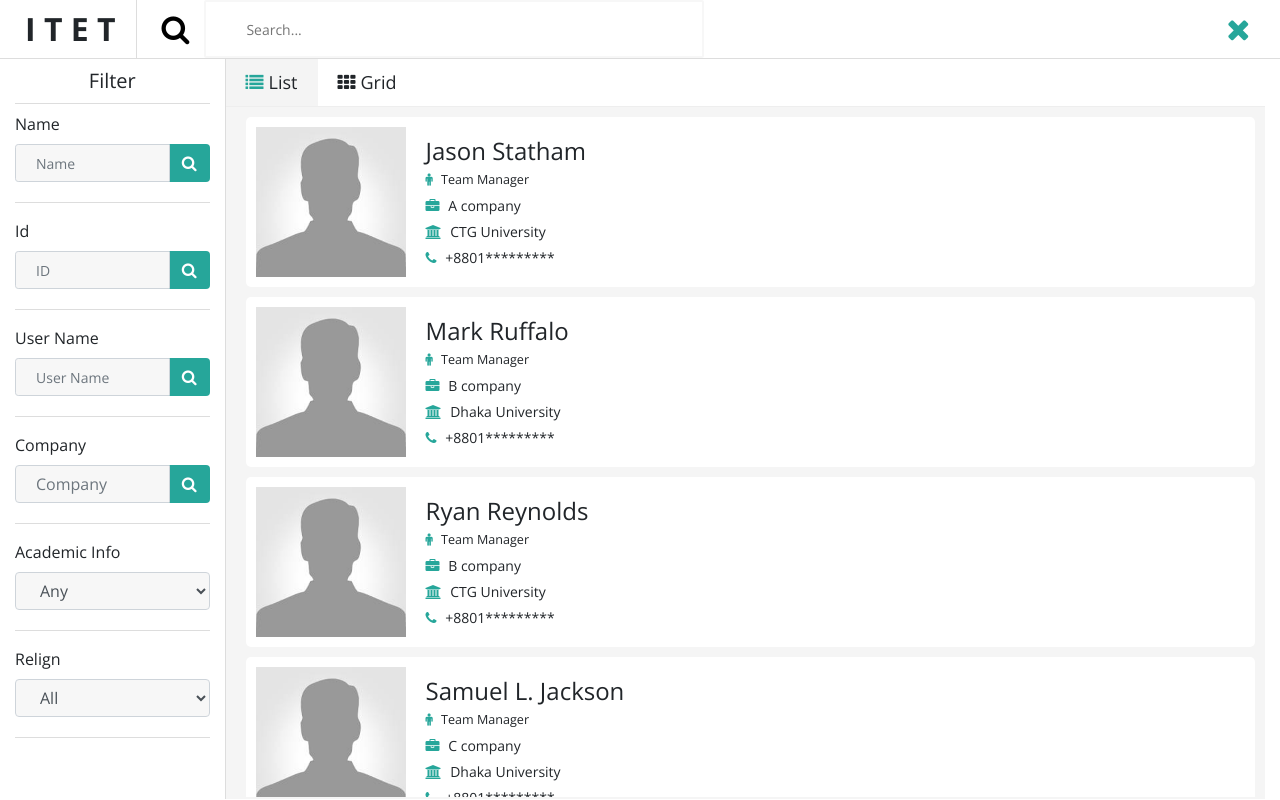
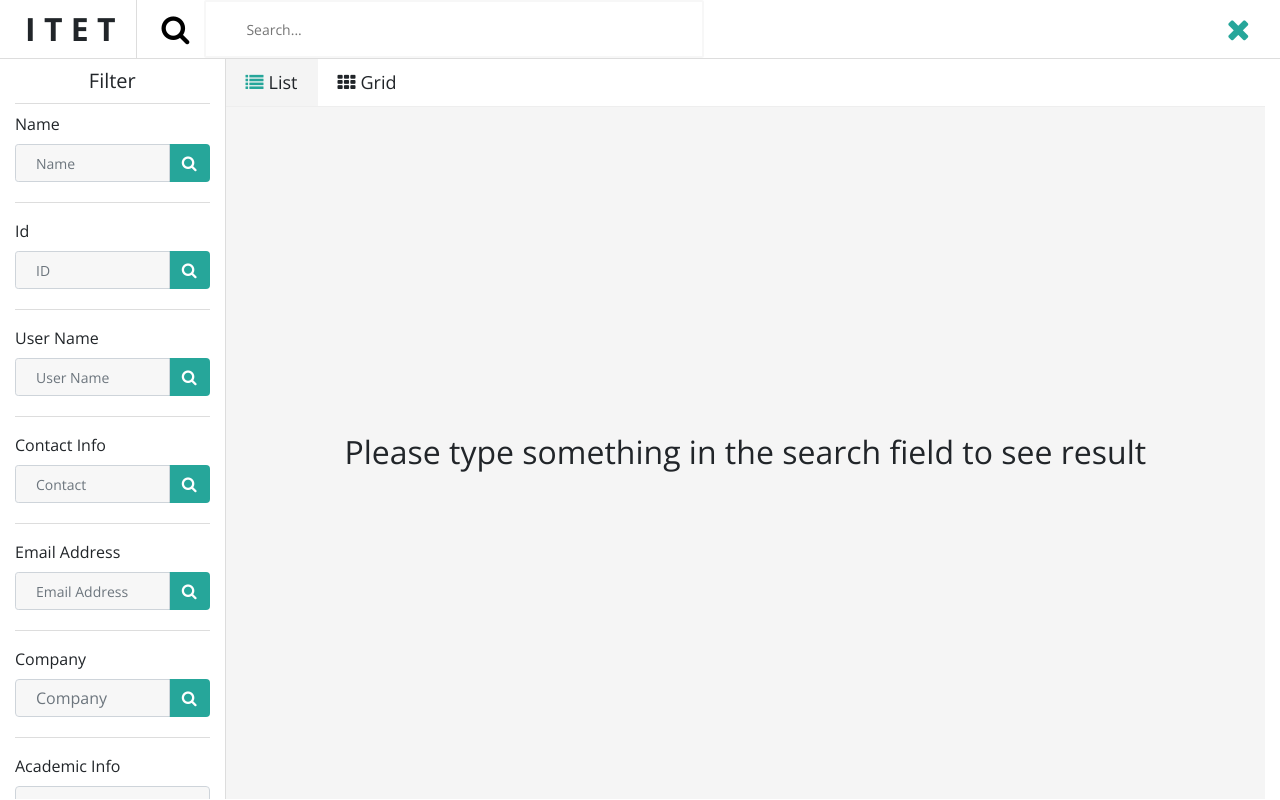
Before and after one commit to UndefinedMamun/ngItet, an Angular app: page /search in a window 1280 px wide. Built offline with nearby package versions, Linux system fonts and the light colour scheme.

Commit message:
main Search init and add more filter

```diff
--- a/src/app/app.module.ts
+++ b/src/app/app.module.ts
@@ -8,6 +8,7 @@ import { AppComponent } from './app.component';
 import { HeaderComponent } from './header/header.component';
 import { SearchPanelComponent } from './search-panel/search-panel.component';
 import { ResultViewComponent } from './result-view/result-view.component';
+import { SearchPanelService } from './services/search-panel.service';
 
 
 @NgModule({
@@ -25,7 +26,9 @@ import { ResultViewComponent } from './result-view/result-view.component';
       { path: 'search', component: SearchPanelComponent},
     ])
   ],
-  providers: [],
+  providers: [
+    SearchPanelService
+  ],
   bootstrap: [AppComponent]
 })
 export class AppModule { }
--- a/src/app/result-view/result-view.component.css
+++ b/src/app/result-view/result-view.component.css
@@ -29,6 +29,14 @@
 .search-result::-webkit-scrollbar-thumb
 {
 	background-color: #26A69A;
+}
+
+#noSearch{
+    display: flex;
+    height: 100%;
+}
+#noSearch h2{
+    margin: auto auto;
 }
 
 
--- a/src/app/result-view/result-view.component.html
+++ b/src/app/result-view/result-view.component.html
@@ -6,11 +6,8 @@
     class="search-result"
     [class.listView] = "viewType === 'list'"
     [class.gridView] = "viewType === 'grid'"
-
+    *ngIf="filtered.length != 0"
 >
-    <!-- <h2 [hidden]="viewType === 'grid'">List View</h2>
-    <h2 [hidden]="viewType === 'list'">Grid View</h2> -->
-
     <div class="single-reslut" *ngFor="let member of filtered; let i = index">
         <div class="result-thumbnail">
             <a routerLink="/search" [queryParams]="{viewmode: viewType, index: i }"><img src="../../assets/images/demo-thumbnail.jpg" alt=""></a>
@@ -34,7 +31,7 @@
   <!-- Modal -->
   <div class="modal fade" id="memberModal" tabindex="-1" role="dialog" aria-labelledby="memberModalLabel" aria-hidden="true">
     <div class="modal-dialog" role="document">
-      <div class="modal-content">
+      <div *ngIf="filtered.length != 0" class="modal-content">
         <div class="modal-header">
           <h5 class="modal-title" id="memberModalLabel"> {{filtered[index]?.name}}'s Profile</h5>
           <button routerLink="/search" [queryParams]="{viewmode: viewType}" type="button" class="close" data-dismiss="modal" aria-label="Close">
@@ -60,3 +57,8 @@
       </div>
     </div>
   </div>
+
+
+
+
+<div *ngIf="filtered.length == 0" id="noSearch" ><H2> Please type something in the search field to see result</H2></div>
--- a/src/app/result-view/result-view.component.ts
+++ b/src/app/result-view/result-view.component.ts
@@ -9,7 +9,7 @@ declare var $:any;
 })
 export class ResultViewComponent implements OnInit {
   @Input('view-type') viewType:string;
-  @Input('filtered') filtered:Array < {} >;
+  @Input('filtered') filtered:Array<{}>;
   index;
   academies = [
     "Dhaka University",
--- a/src/app/search-panel/search-panel.component.html
+++ b/src/app/search-panel/search-panel.component.html
@@ -7,7 +7,12 @@
       <h2>I T E T</h2>
       <form class="search-box">
         <button type="submit"><i class="fa fa-search"></i></button>
-        <input type="text" placeholder="Search..." name="searchQuery">
+        <input
+          [(ngModel)]="searchQuery"
+          (keyup)="mainSearch()"
+          type="text"
+          placeholder="Search..."
+          name="searchQuery">
       </form>
       <a
         (click)="hideSearchPanel()"
@@ -47,6 +52,40 @@
             <label for="fUserName">User Name</label>
             <div class="input-group">
               <input (keyup)="filterMembers()" [(ngModel)]="filter.fUserName" type="text" placeholder="User Name" class="form-control form-control-sm" id="fUserName">
+              <span class="input-group-btn">
+                <button class="btn">
+                  <i class="fa fa-search"></i>
+                </button>
+              </span>
+            </div>
+          </div>
+
+
+          <div class='filter-user-name form-group'>
+            <label for="fContact">Contact Info</label>
+            <div class="input-group">
+              <input
+                (keyup)="filterMembers()"
+                [(ngModel)]="filter.fContact"
+                type="text" placeholder="Contact"
+                class="form-control form-control-sm" id="fContact">
+              <span class="input-group-btn">
+                <button class="btn">
+                  <i class="fa fa-search"></i>
+                </button>
+              </span>
+            </div>
+          </div>
+
+
+          <div class='filter-user-name form-group'>
+            <label for="fEmail">Email Address</label>
+            <div class="input-group">
+              <input
+                (keyup)="filterMembers()"
+                [(ngModel)]="filter.fEmail"
+                type="text" placeholder="Email Address"
+                class="form-control form-control-sm" id="fEmail">
               <span class="input-group-btn">
                 <button class="btn">
                   <i class="fa fa-search"></i>
--- a/src/app/search-panel/search-panel.component.ts
+++ b/src/app/search-panel/search-panel.component.ts
@@ -1,5 +1,6 @@
 import { Component, OnInit } from '@angular/core';
 import { Router, ActivatedRoute } from '@angular/router';
+import { SearchPanelService } from '../services/search-panel.service';
 declare var $:any;
 @Component({
   selector: 'search-panel',
@@ -8,10 +9,13 @@ declare var $:any;
 })
 export class SearchPanelComponent implements OnInit{
   viewType = "list";
+  searchQuery;
   filter = {
     fName: "",
     fId: "",
     fUserName: "",
+    fContact: "",
+    fEmail: "",
     fCompany: "",
     fAcademy: 0,
     fRelign: 0
@@ -23,110 +27,14 @@ export class SearchPanelComponent implements OnInit{
     "Khulna University"
   ]
 
-  members = [
-    {
-      id: 1001,
-      userName: "jason",
-      name: "Jason Statham",
-      designation: "Team Manager",
-      company: "A company",
-      academic: 2,
-      contact: "+8801*********",
-      relign: 1
-    },
-    {
-      id: 1002,
-      userName: "mark",
-      name: "Mark Ruffalo",
-      designation: "Team Manager",
-      company: "B company",
-      academic: 1,
-      contact: "+8801*********",
-      relign: 1
-    },
-    {
-      id: 1003,
-      userName: "ryan",
-      name: "Ryan Reynolds",
-      designation: "Team Manager",
-      company: "B company",
-      academic: 2,
-      contact: "+8801*********",
-      relign: 3
-    },
-    {
-      id: 1004,
-      userName: "samuel",
-      name: "Samuel L. Jackson",
-      designation: "Team Manager",
-      company: "C company",
-      academic: 1,
-      contact: "+8801*********",
-      relign: 2
-    },
-    {
-      id: 1005,
-      userName: "tom",
-      name: "Tom Hanks",
-      designation: "Team Manager",
-      company: "B company",
-      academic: 2,
-      contact: "+8801*********",
-      relign: 1
-    },
-    {
-      id: 1006,
-      userName: "tom",
-      name: "Tom Cruise",
-      designation: "Team Manager",
-      company: "C company",
-      academic: 3,
-      contact: "+8801*********",
-      relign: 3
-    },
-    {
-      id: 1007,
-      userName: "robert",
-      name: "Robert Downey Jr",
-      designation: "The Boss",
-      company: "F company",
-      academic: 1,
-      contact: "+8801*********",
-      relign: 1
-    },
-    {
-      id: 1008,
-      userName: "adam",
-      name: "Adam Sandler",
-      designation: "CEO",
-      company: "D company",
-      academic: 2,
-      contact: "+8801*********",
-      relign: 2
-    },
-    {
-      id: 1009,
-      userName: "vin",
-      name: "Vin Diesel",
-      designation: "Team Manager",
-      company: "B company",
-      academic: 2,
-      contact: "+8801*********",
-      relign: 1
-    },
-    {
-      id: 1010,
-      userName: "mark",
-      name: "Mark Wahlberg",
-      designation: "Team Manager",
-      company: "D company",
-      academic: 3,
-      contact: "+8801*********",
-      relign: 2
-    }
-  ]
+  members = [];
 
   filtered = this.members;
+
+  mainSearch(){
+    this.members = this.service.search(this.searchQuery);
+    this.filterMembers();
+  }
 
   filterMembers(){
     this.filtered = this.members.filter( member => {
@@ -136,13 +44,19 @@ export class SearchPanelComponent implements OnInit{
         res = res && (+this.filter.fId == member.id);
 
       if(this.filter.fName !== "")
-        res = res && (this.filter.fName.toLowerCase() == member.name.toLowerCase());
+        res = res && (member.name.toLowerCase().includes(this.filter.fName.toLowerCase()));
 
       if(this.filter.fUserName !== "")
-        res = res && (this.filter.fUserName.toLowerCase() == member.userName.toLowerCase());
+        res = res && (member.userName.toLowerCase().includes(this.filter.fUserName.toLowerCase()));
+
+      if(this.filter.fEmail !== "")
+        res = res && (member.email.toLowerCase().includes(this.filter.fEmail.toLowerCase()));
+
+      if(this.filter.fContact !== "")
+        res = res && (member.contact.includes(this.filter.fContact));
 
       if(this.filter.fCompany !== "")
-        res = res && (this.filter.fCompany.toLowerCase() == member.company.toLowerCase());
+        res = res && (member.company.toLowerCase().includes(this.filter.fCompany.toLowerCase()));
 
       if(this.filter.fAcademy > 0)
         res = res && (+this.filter.fAcademy == member.academic);
@@ -160,7 +74,8 @@ export class SearchPanelComponent implements OnInit{
 
   constructor(
     private route: ActivatedRoute,
-    private router: Router
+    private router: Router,
+    private service: SearchPanelService
 
   ) {
     // this.router.events.subscribe((e: any[]) => {
--- /dev/null
+++ b/src/app/services/search-panel.service.ts
@@ -0,0 +1,132 @@
+import { Injectable } from '@angular/core';
+
+@Injectable()
+export class SearchPanelService {
+  members = [
+    {
+      id: 1001,
+      userName: "jason",
+      name: "Jason Statham",
+      designation: "Team Manager",
+      company: "A company",
+      academic: 2,
+      contact: "+8801*********",
+      relign: 1,
+      email: "jason@gmail.com"
+    },
+    {
+      id: 1002,
+      userName: "mark",
+      name: "Mark Ruffalo",
+      designation: "Team Manager",
+      company: "B company",
+      academic: 1,
+      contact: "+8801****5666",
+      relign: 1,
+      email: "mark@gmail.com"
+    },
+    {
+      id: 1003,
+      userName: "ryan",
+      name: "Ryan Reynolds",
+      designation: "Team Manager",
+      company: "B company",
+      academic: 2,
+      contact: "+8801******535",
+      relign: 3,
+      email: "ryan@gmail.com"
+    },
+    {
+      id: 1004,
+      userName: "samuel",
+      name: "Samuel L. Jackson",
+      designation: "Team Manager",
+      company: "C company",
+      academic: 1,
+      contact: "+8801*********",
+      relign: 2,
+      email: "samuel@gmail.com"
+    },
+    {
+      id: 1005,
+      userName: "tom",
+      name: "Tom Hanks",
+      designation: "Team Manager",
+      company: "B company",
+      academic: 2,
+      contact: "+8801*********",
+      relign: 1,
+      email: "tom@gmail.com"
+    },
+    {
+      id: 1006,
+      userName: "tom",
+      name: "Tom Cruise",
+      designation: "Team Manager",
+      company: "C company",
+      academic: 3,
+      contact: "+8801*********",
+      relign: 3,
+      email: "tom@gmail.com"
+    },
+    {
+      id: 1007,
+      userName: "robert",
+      name: "Robert Downey Jr",
+      designation: "The Boss",
+      company: "F company",
+      academic: 1,
+      contact: "+8801*********",
+      relign: 1,
+      email: "robert@gmail.com"
+    },
+    {
+      id: 1008,
+      userName: "adam",
+      name: "Adam Sandler",
+      designation: "CEO",
+      company: "D company",
+      academic: 2,
+      contact: "+8801*********",
+      relign: 2,
+      email: "adam@gmail.com"
+    },
+    {
+      id: 1009,
+      userName: "vin",
+      name: "Vin Diesel",
+      designation: "Team Manager",
+      company: "B company",
+      academic: 2,
+      contact: "+8801*********",
+      relign: 1,
+      email: "vin@gmail.com"
+    },
+    {
+      id: 1010,
+      userName: "mark",
+      name: "Mark Wahlberg",
+      designation: "Team Manager",
+      company: "D company",
+      academic: 3,
+      contact: "+8801******777",
+      relign: 2,
+      email: "mark@gmail.com"
+    }
+  ];
+
+  constructor() { }
+
+  search(sQuery:string){
+    if(!sQuery)
+      return [];
+
+    let filtered = this.members.filter( member => {
+      let inName = member.name.toLowerCase().includes(sQuery.toLowerCase())
+      let inUserName = member.userName.toLowerCase().includes(sQuery.toLowerCase());
+      return inName || inUserName;
+    });
+    return filtered;
+  }
+
+}
```
Also changed, not shown: 1 other file (tests, documents, lock files or other folders).
